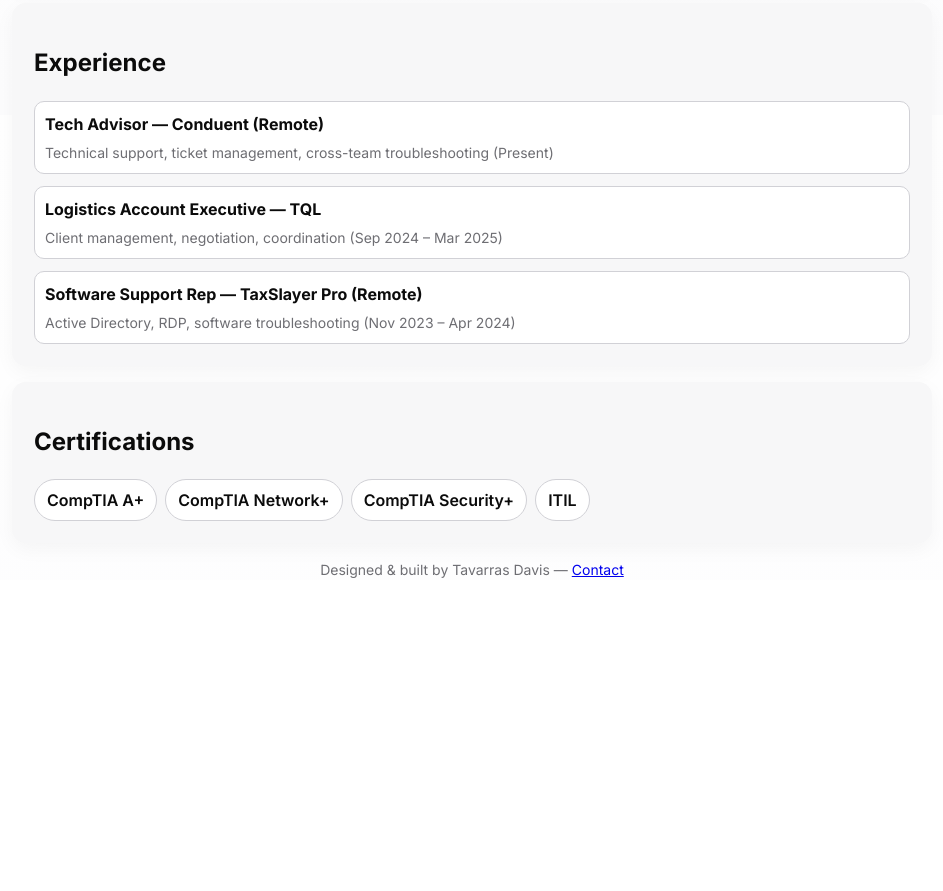
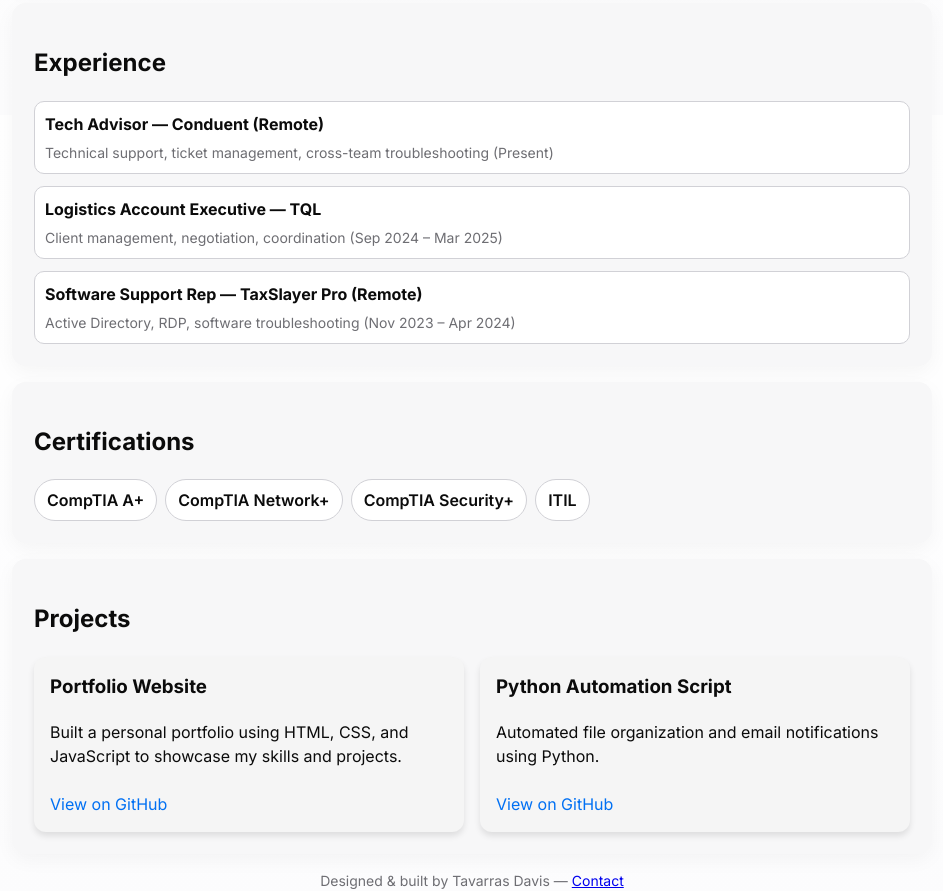
Before and after one commit to Dtavarras/Bio-site, a plain HTML site: page index.html in a window 1280 px wide. Shown: the part 685-1576 px from the top of the page, without its empty margins (168-1111 px from the left). Before the commit the page ends 1265 px from the top, so only its background shows below. Drawn offline with Linux system fonts and the light colour scheme.

Commit message:
Add files via upload

```diff
--- a/index.html
+++ b/index.html
@@ -83,6 +83,23 @@
       </div>
     </section>
 
+    <section id="projects" class="card fade-up">
+  <h2>Projects</h2>
+  <div class="project-grid">
+    <div class="project-item">
+      <h3>Portfolio Website</h3>
+      <p>Built a personal portfolio using HTML, CSS, and JavaScript to showcase my skills and projects.</p>
+      <a href="https://dtavarras.github.io/Bio-site/" target="_blank" rel="noopener">View on GitHub</a>
+    </div>
+
+    <div class="project-item">
+      <h3>Python Automation Script</h3>
+      <p>Automated file organization and email notifications using Python.</p>
+      <a href="https://github.com/Dtavarras/automation" target="_blank" rel="noopener">View on GitHub</a>
+    </div>
+  </div>
+</section>
+
     <footer class="footer">
       <p class="muted">Designed & built by Tavarras Davis — <a href="mailto:dtavarras@gmail.com">Contact</a></p>
     </footer>
--- a/style.css
+++ b/style.css
@@ -171,3 +171,32 @@
   .name{font-size:22px}
   body{padding:28px 14px}
 }
+
+/* ------------------ Projects Section ------------------ */
+.project-grid {
+  display: grid;
+  grid-template-columns: repeat(auto-fit, minmax(250px, 1fr));
+  gap: 1rem;
+}
+
+.project-item {
+  background-color: #f5f5f5;
+  padding: 1rem;
+  border-radius: 12px;
+  box-shadow: 0 4px 6px rgba(0,0,0,0.1);
+}
+
+.project-item h3 {
+  margin-top: 0;
+}
+
+.project-item a {
+  display: inline-block;
+  margin-top: 0.5rem;
+  color: #0070f3;
+  text-decoration: none;
+}
+
+.project-item a:hover {
+  text-decoration: underline;
+}
```
